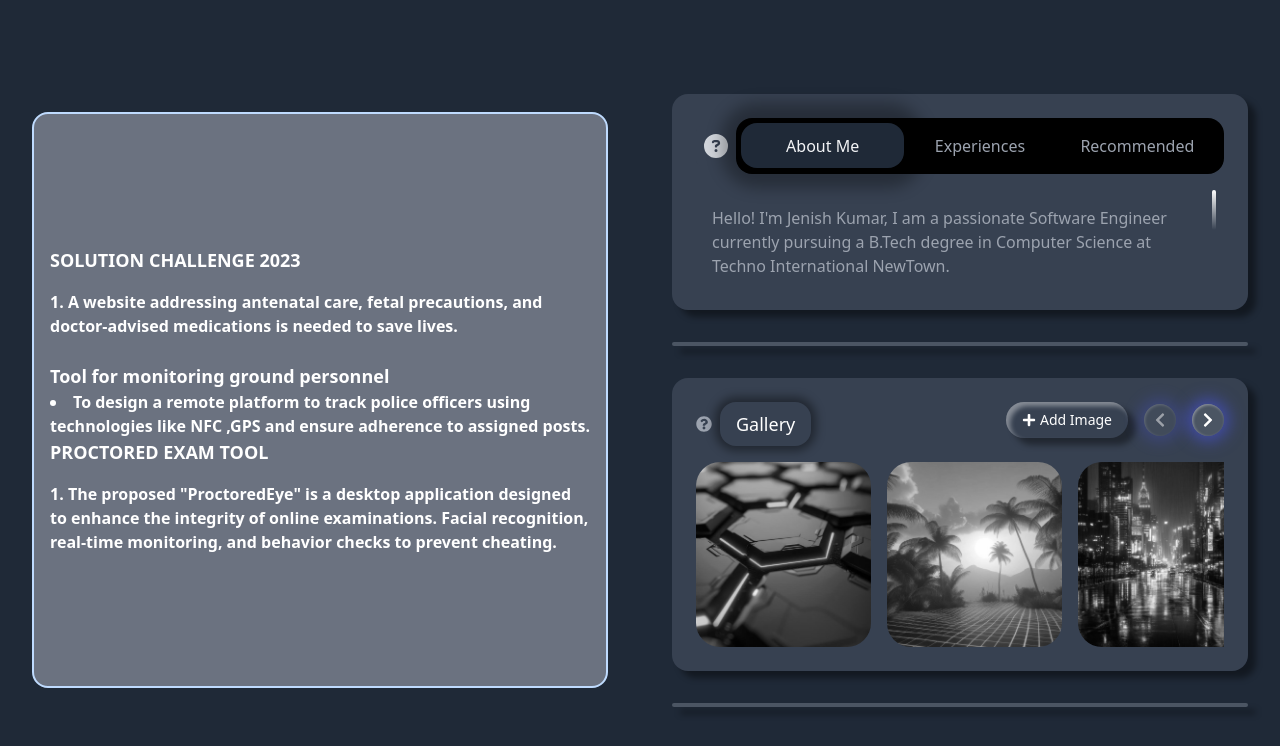
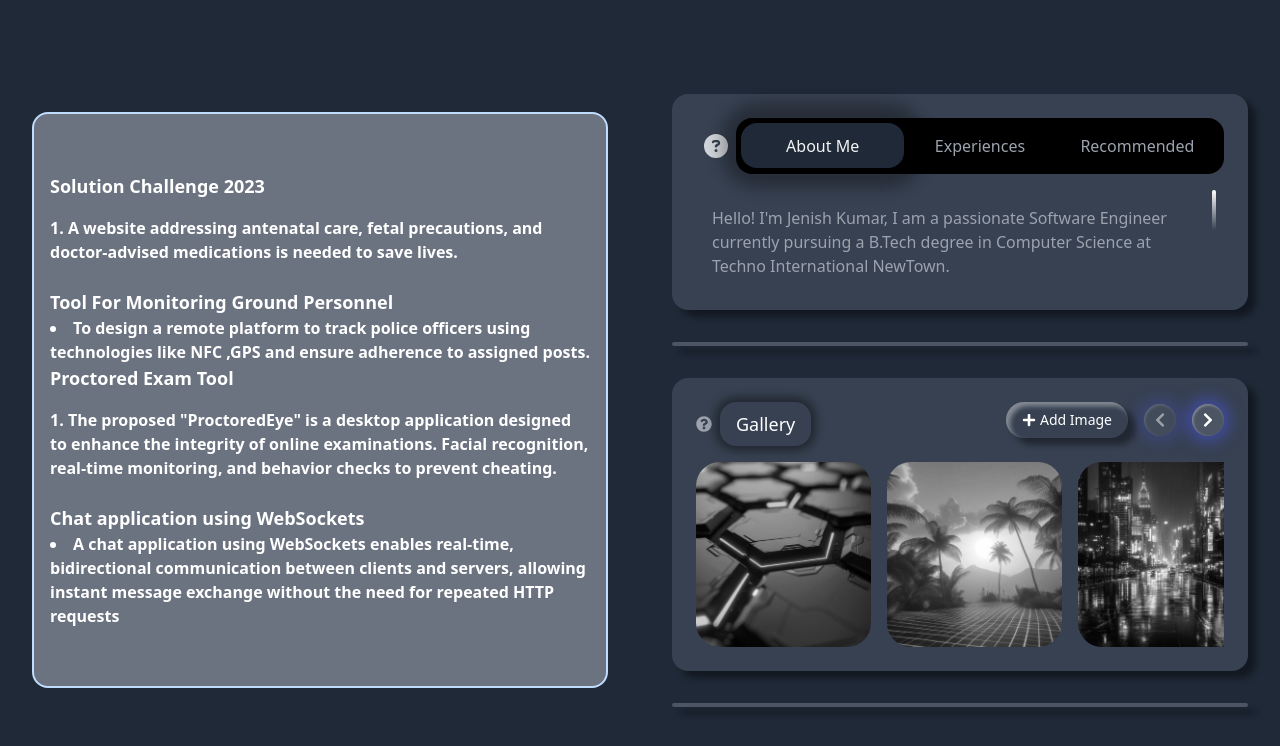
Before and after one commit to Jenishkr/lunacal-assignment.io, a React (Create React App) app: page / in a window 1280 px wide. Shown: the top 746 px of the page. Built offline with nearby package versions, Linux system fonts and the light colour scheme.

Commit message:
Update InstructionWidget.jsx

```diff
--- a/src/components/InstructionWidget.jsx
+++ b/src/components/InstructionWidget.jsx
@@ -7,20 +7,25 @@ const InstructionWidget = () => {
       style={{ height: '36rem' }} // Fixed height
       data-testid="instruction-widget"
     >
-      <h2 className="text-lg font-semibold mb-4">SOLUTION CHALLENGE 2023</h2>
+      <h2 className="text-lg font-semibold mb-4">Solution Challenge 2023</h2>
       <ol className="list-decimal list-inside space-y-2 font-semibold"> {/* Semi-bold text */}
         <li> A website addressing antenatal care, fetal precautions, and doctor-advised medications is needed to save lives.</li>
       </ol>
 
-      <h3 className="mt-6 text-lg font-semibold">Tool for monitoring ground personnel</h3>
+      <h3 className="mt-6 text-lg font-semibold">Tool For Monitoring Ground Personnel</h3>
       <ul className="list-disc list-inside space-y-2 font-semibold"> {/* Semi-bold text */}
         <li>To design a remote platform to track police officers using technologies like NFC ,GPS and ensure adherence to assigned posts.</li>
       </ul>
 
-      <h4 className="text-lg font-semibold mb-4">PROCTORED EXAM TOOL</h4>
+      <h4 className="text-lg font-semibold mb-4">Proctored Exam Tool</h4>
       <ol className="list-decimal list-inside space-y-2 font-semibold"> {/* Semi-bold text */}
         <li>  The proposed "ProctoredEye" is a desktop application designed to enhance the integrity of online examinations. Facial recognition, real-time monitoring, and behavior checks to prevent cheating.</li>
       </ol>
+
+      <h5 className="mt-6 text-lg font-semibold">Chat application using WebSockets </h5>
+      <ul className="list-disc list-inside space-y-2 font-semibold"> {/* Semi-bold text */}
+        <li> A chat application using WebSockets enables real-time, bidirectional communication between clients and servers, allowing instant message exchange without the need for repeated HTTP requests</li>
+      </ul>
 
     </div>
   );
```
